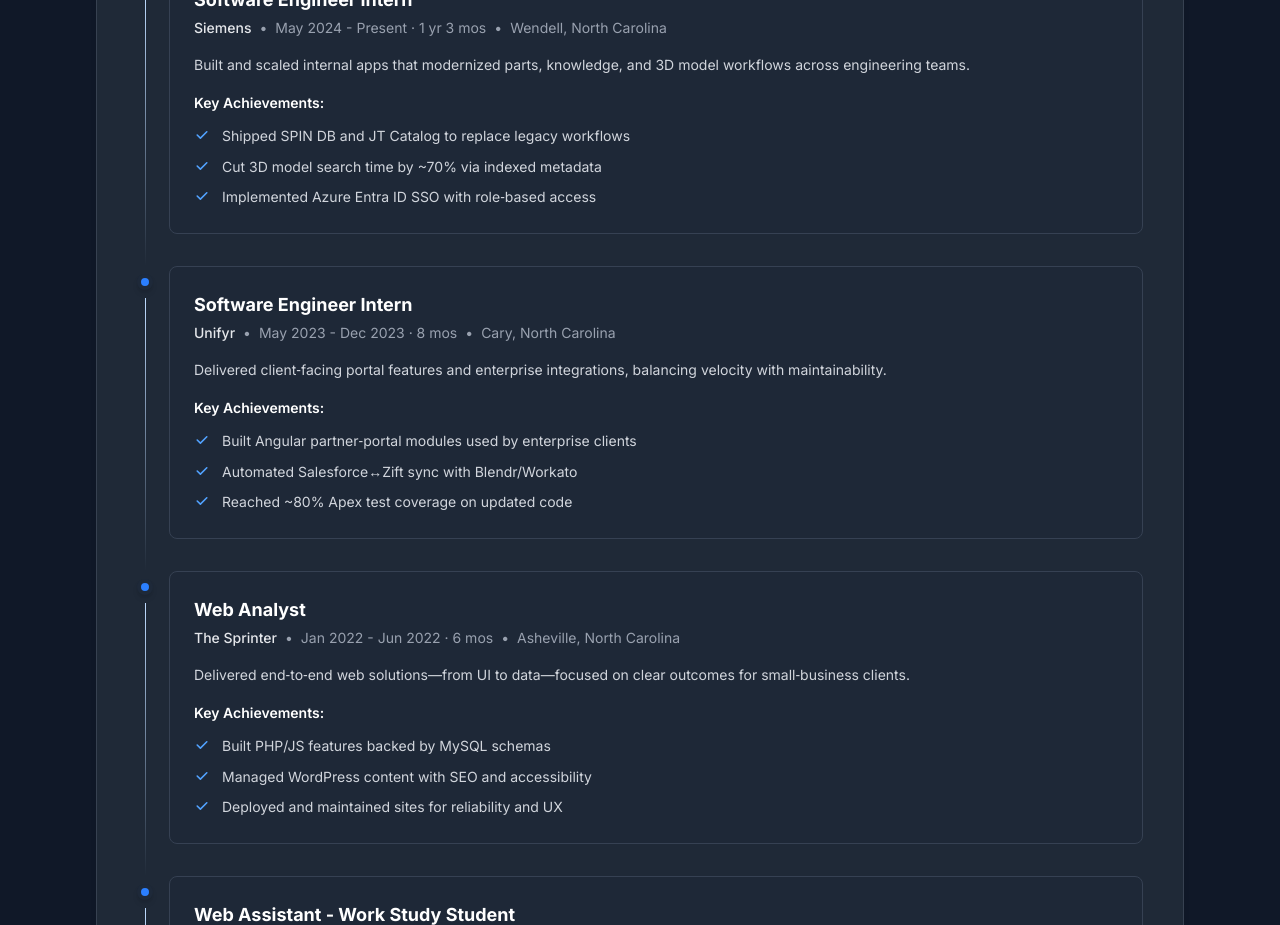
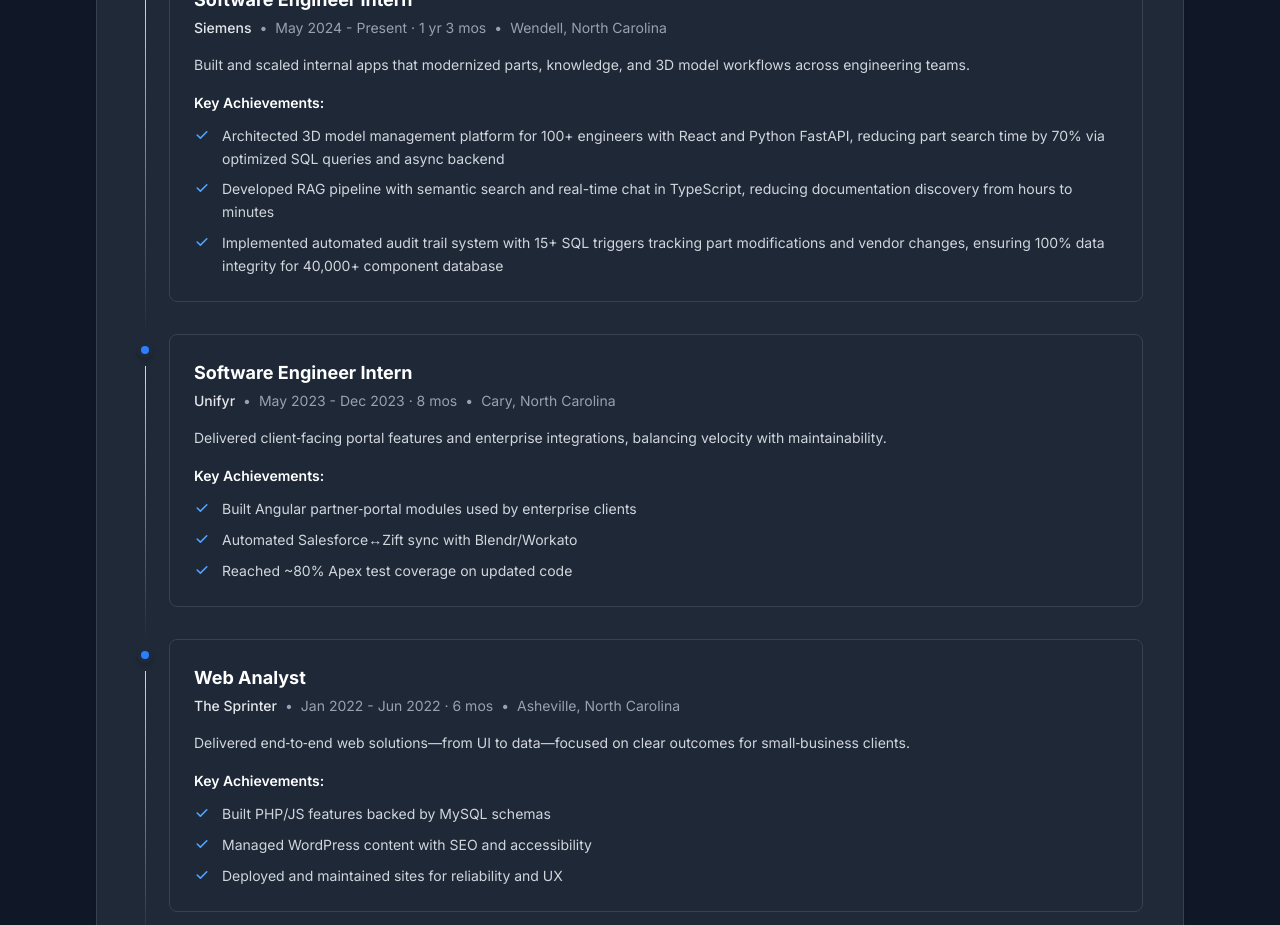
Before and after one commit to miles-hollifield/miles-portfolio-blog, a Next.js app: page /about in a window 1280 px wide. Shown: the part 2140-3065 px from the top of the page. Built offline with nearby package versions, Linux system fonts and the light colour scheme.

Commit message:
Update experience descriptions to reflect recent achievements and improvements; enhance clarity and impact of professional contributions

```diff
--- a/src/app/components/Experience.tsx
+++ b/src/app/components/Experience.tsx
@@ -23,9 +23,9 @@
     location: "Wendell, North Carolina",
     description: "Built and scaled internal apps that modernized parts, knowledge, and 3D model workflows across engineering teams.",
     achievements: [
-      "Shipped SPIN DB and JT Catalog to replace legacy workflows",
-      "Cut 3D model search time by ~70% via indexed metadata",
-      "Implemented Azure Entra ID SSO with role‑based access"
+      "Architected 3D model management platform for 100+ engineers with React and Python FastAPI, reducing part search time by 70% via optimized SQL queries and async backend",
+      "Developed RAG pipeline with semantic search and real-time chat in TypeScript, reducing documentation discovery from hours to minutes ",
+      "Implemented automated audit trail system with 15+ SQL triggers tracking part modifications and vendor changes, ensuring 100% data integrity for 40,000+ component database"
     ]
   },
   {
```
